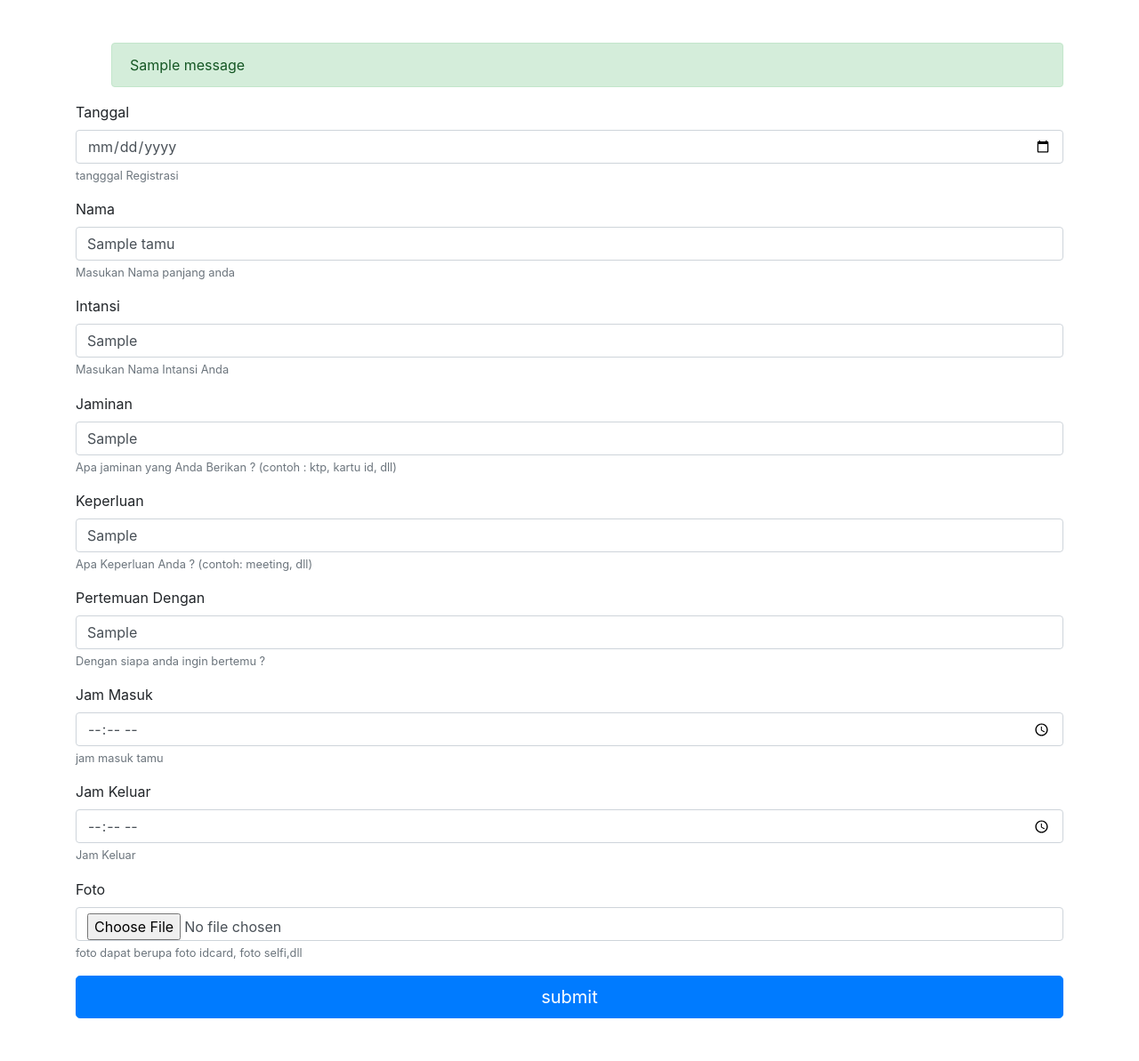
After one commit to prana10/guestbook-bki, a Django app: page /update/1 in a window 1280 px wide. The commit adds this page. Shown: the whole page at 89% size. Run offline with Django 4.2, Linux system fonts and the light colour scheme; tables that the repository leaves empty hold one stand-in row (values such as "Sample post"); one stand-in notice (Sample message) is shown; some libraries are stand-ins or nearby versions.

Commit message:
update crud

```diff
--- a/bki_backend/urls.py
+++ b/bki_backend/urls.py
@@ -21,7 +21,10 @@ from tamu.views import PageView
 urlpatterns = [
     path('admin/', admin.site.urls),
     path('index', PageView.index, name="index"),
-    path('upload', PageView.upload, name="`upload"),
-    path('dashboard', PageView.dashboard, name="`dashboard"),
-    path('detail/<int:pk>', PageView.detail, name="`detail"),
+    path('upload', PageView.upload, name="upload"),
+    path('dashboard', PageView.dashboard, name="dashboard"),
+    path('delete/<int:pk>', PageView.delete, name="delete"),
+    path('update/<int:pk>', PageView.update, name="update"),
+    path('edit/<int:pk>', PageView.edit, name="edit"),
+    path('export_all/', PageView.export_tamu_xls, name="export"),
 ]
--- a/tamu/views.py
+++ b/tamu/views.py
@@ -28,12 +28,22 @@ class PageView():
         tamu = Tamu.objects.all()
         return render(request, 'pages/dashboard.html', {'tamu': tamu})
 
-    def detail(request, pk):
+    def update(request, pk):
         tamu = Tamu.objects.get(id = pk)
-        return render(request, 'pages/detail.html', {'tamu': tamu})
+        return render(request,'pages/update.html',{'tamu':tamu})
 
-    def update(request):
-        pass
+    def edit(request,pk):
+        tamu = Tamu.objects.get(id = pk)
+        tamu.departure_time = request.POST.get('departure_time')
+        tamu.save()
+        messages.success(request, "Update Tamu success")
+        return redirect('dashboard')
+
+    def delete(request, pk):
+        tamu = Tamu.objects.get(id = pk)
+        tamu.delete()
+        messages.success(request, "Tamu Success Deleted")
+        return redirect('dashboard')
 
     # export excel
     def export_tamu_xls(request):
--- /dev/null
+++ b/templates/pages/update.html
@@ -0,0 +1,78 @@
+{% extends 'base.html' %}
+{% load static %}
+
+{%block content %}
+<div class="container mt-5 mb-5">
+
+    <!-- messages -->
+    {% if messages %}
+    <ul class="messages">
+        {% for message in messages %}
+        <div class="alert alert-success" role="alert">
+            {{message}}
+        </div>
+        {% endfor %}
+    </ul>
+    {% endif %}
+
+    <form action="{% url 'edit' tamu.id %}" method="post">
+        {% csrf_token %}
+
+        <div class="form-group">
+            <label for="labelTanggal">Tanggal </label>
+            <input type="date" name="date" class="form-control" value="{{tamu.date}}">
+            <small id="tanggalHelp" class="form-text text-muted">tangggal Registrasi</small>
+        </div>
+
+        <div class="form-group">
+            <label for="labelInputNama">Nama </label>
+            <input type="text" name="name" class="form-control" placeholder="example nama" value="{{tamu.name}}">
+            <small id="namaHelp" class="form-text text-muted">Masukan Nama panjang anda</small>
+        </div>
+
+        <div class="form-group">
+            <label for="labelInputIntansi">Intansi </label>
+            <input type="text" name="origin_of_company" class="form-control" placeholder="example intansi" value="{{tamu.origin_of_company}}">
+            <small id="intansiHelp" class="form-text text-muted">Masukan Nama Intansi Anda</small>
+        </div>
+
+        <div class="form-group">
+            <label for="labelInputJaminan">Jaminan </label>
+            <input type="text" name="assurance" class="form-control" placeholder="example jaminan" value="{{tamu.assurance}}">
+            <small id="jaminanHelp" class="form-text text-muted">Apa jaminan yang Anda Berikan ? (contoh : ktp, kartu id, dll)</small>
+        </div>
+
+        <div class="form-group">
+            <label for="labelInputKeperluan">Keperluan </label>
+            <input type="text" name="necessary" class="form-control" placeholder="example keperluan" value="{{tamu.necessary}}">
+            <small id="keperluanHelp" class=" form-text text-muted">Apa Keperluan Anda ? (contoh: meeting, dll)</small>
+        </div>
+
+        <div class="form-group">
+            <label for="labelInputPertemuanDengan">Pertemuan Dengan </label>
+            <input type="text" name="appointment_with" class="form-control" placeholder="example name" value="{{tamu.appointment_with}}">
+            <small id="pertemuanDenganHelp" class="form-text text-muted">Dengan siapa anda ingin bertemu ?</small>
+        </div>
+
+        <div class="form-group">
+            <label for="labelInputJamMasuk">Jam Masuk </label>
+            <input type="time" name="arrival_time" class="form-control" value="{{tamu.arrival_time}}">
+            <small id="jamMasukHelp" class="form-text text-muted">jam masuk tamu</small>
+        </div>
+
+        <div class="form-group">
+            <label for="labelInputJamKeluar">Jam Keluar </label>
+            <input type="time" name="departure_time" class="form-control" placeholder="example name" value="{{tamu.departure_time}}">
+            <small id="jamKeluarHelp" class="form-text text-muted">Jam Keluar</small>
+        </div>
+
+        <div class="form-group">
+            <label for="labelInputPhoto">Foto </label>
+            <input type="file" name="photo" class="form-control" placeholder="example name" value="{{tamu.photo}}">
+            <small id="photoHelp" class="form-text text-muted">foto dapat berupa foto idcard, foto selfi,dll</small>
+        </div>
+
+      <button type="submit" class="btn btn-primary btn-lg btn-block">submit</button>
+  </form>
+</div>
+{% endblock %}
```
Also changed, not shown: templates/pages/dashboard.html (+62 -0 lines), templates/pages/index.html (+54 -5 lines), templates/pages/detail.html (deleted).
